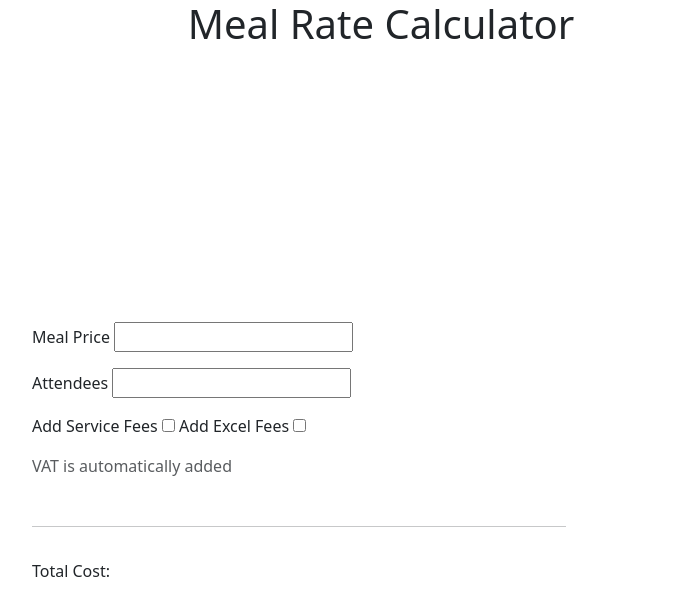
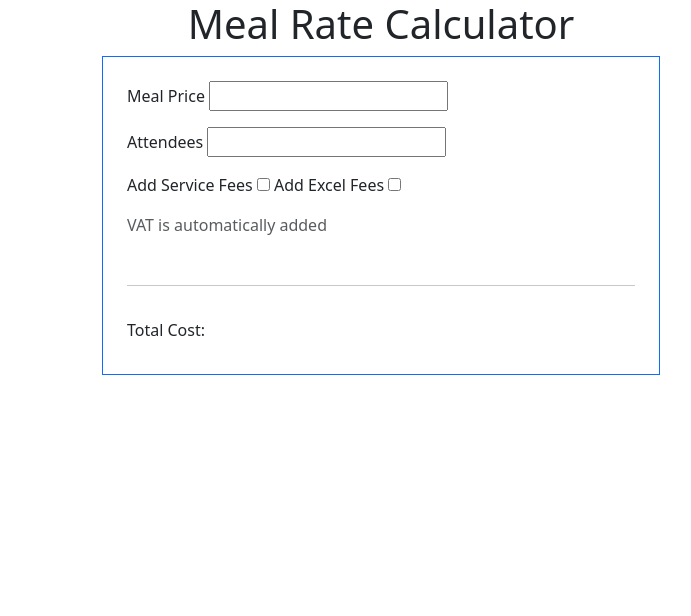
Before and after one commit to SalmaFarid998/Meal-Cost-Calculator, a plain HTML site: page index.html in a window 1280 px wide. Shown: the whole page, without its empty margins (259-950 px from the left). Drawn offline with nearby package versions, Linux system fonts and the light colour scheme.

Commit message:
Update index.html
Improved UI

```diff
--- a/index.html
+++ b/index.html
@@ -11,8 +11,8 @@
 
 <body>
     <h1 class="text-center">Meal Rate Calculator</h1>
-    <div class=" row container vh-100 ">
-        <form id="form" class="d-flex flex-column gap-3 justify-content-between col-md-6 m-auto">
+    <div class=" row container m-auto w-100 ">
+        <form id="form" class="d-flex flex-column gap-3 justify-content-between col-sm-8 col-lg-6 mx-auto container p-4 border border-primary b-3">
             <div>
                 <label for="meal-rate">Meal Price</label>
                 <input type="number" id="meal-rate">
```
